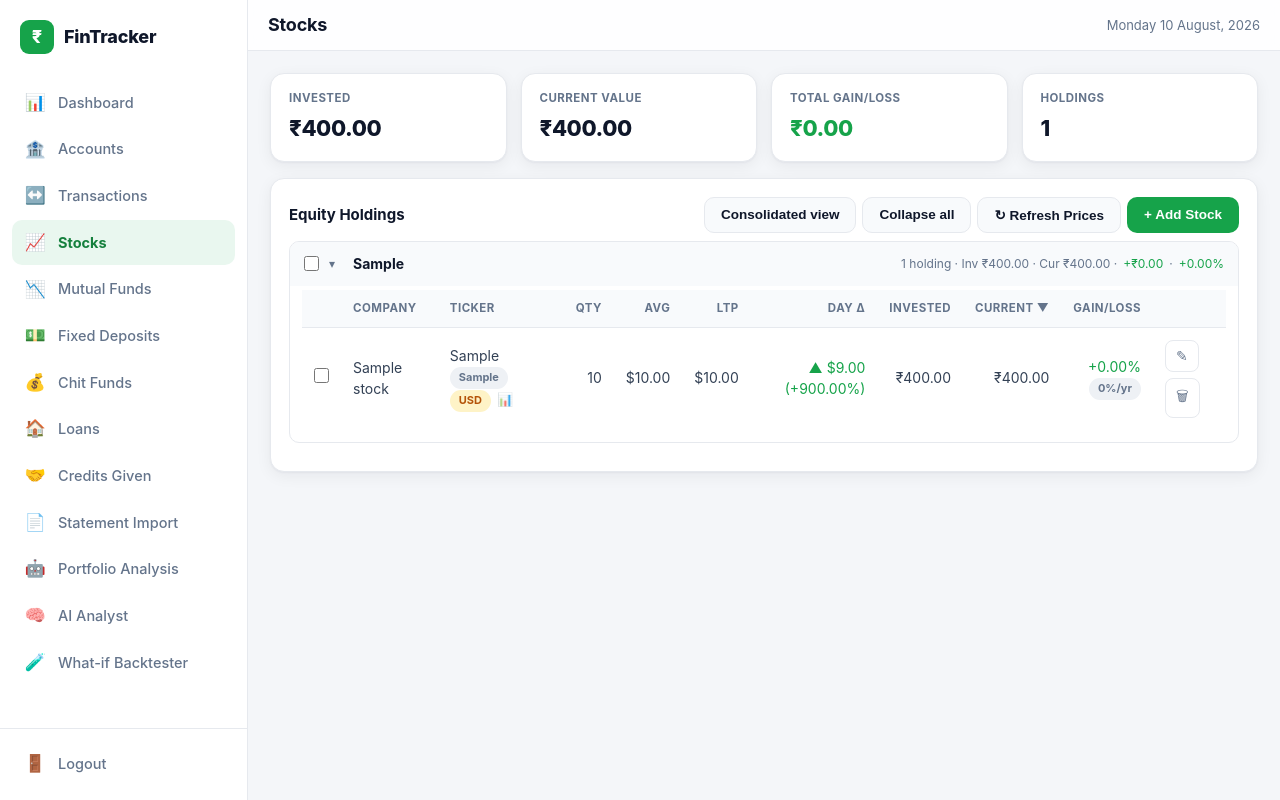
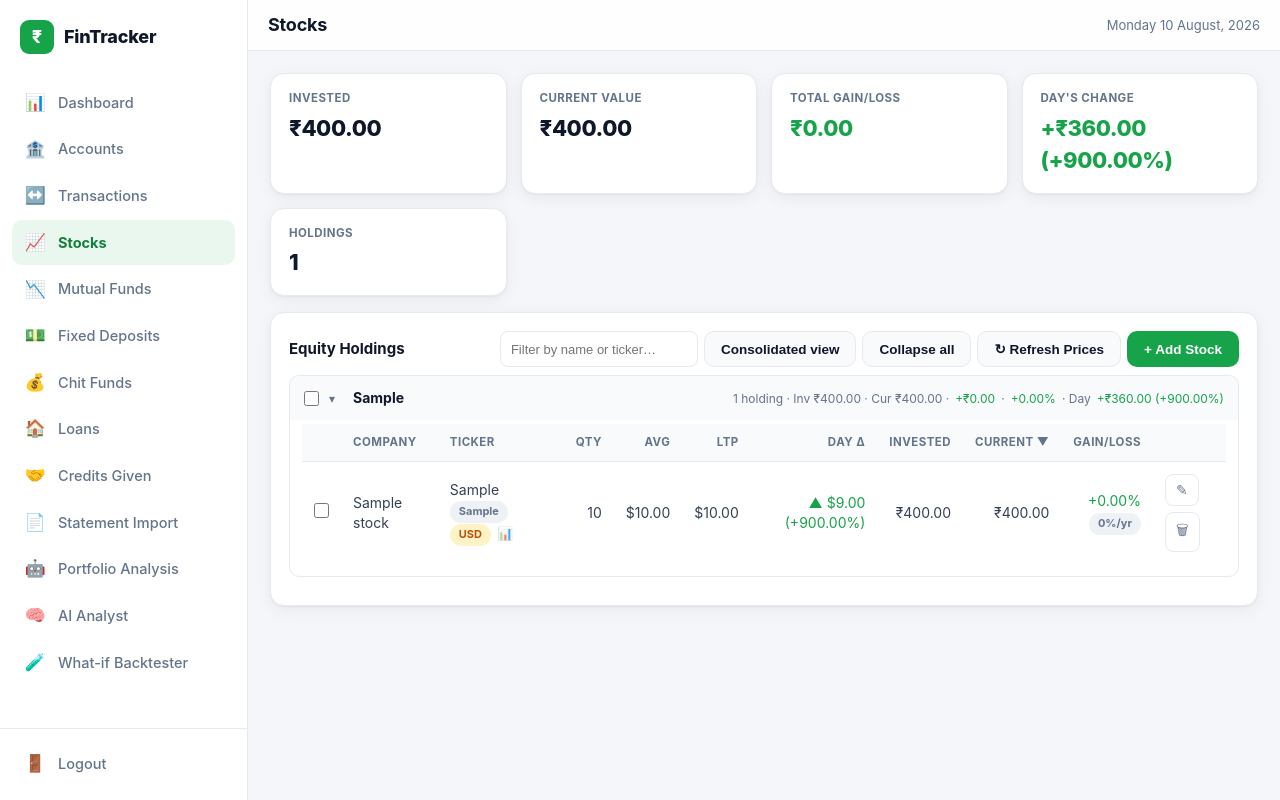
Before and after one commit to jinsphilip/PersonalFinance, a Flask app: page /stocks in a window 1280 px wide. Run offline with Flask 3, Linux system fonts and the light colour scheme; the visitor is signed in with stand-in values (Sample User, id 1); tables that the repository leaves empty hold one stand-in row (values such as "Sample post").

Commit message:
Stocks: add holdings filter + per-broker & overall day change
- Filter box (name/ticker) narrows the holdings live in both views,
  re-rendering without refetching.
- Each broker header now shows its total day change value + % vs the
  previous close, and a new 'Day's Change' summary card shows the overall
  portfolio move. Computed from prev_close in INR (fx-adjusted).

Co-Authored-By: Claude Opus 4.8 <noreply@anthropic.com>
Claude-Session: https://claude.ai/code/session_01KBoawQVtv6jFS8xAM3fnny

```diff
--- a/templates/stocks.html
+++ b/templates/stocks.html
@@ -7,6 +7,7 @@
   <div class="card"><div class="card-label">Invested</div><div class="card-value" id="sInvested">—</div></div>
   <div class="card"><div class="card-label">Current Value</div><div class="card-value" id="sCurrent">—</div></div>
   <div class="card"><div class="card-label">Total Gain/Loss</div><div class="card-value" id="sGain">—</div></div>
+  <div class="card"><div class="card-label">Day's Change</div><div class="card-value" id="sDay">—</div></div>
   <div class="card"><div class="card-label">Holdings</div><div class="card-value" id="sCount">—</div></div>
 </div>
 
@@ -14,6 +15,8 @@
   <div class="section-header">
     <span class="section-title">Equity Holdings</span>
     <div class="actions">
+      <input id="filterBox" type="search" placeholder="Filter by name or ticker…" oninput="onFilter(this.value)"
+             style="padding:7px 10px;border:1px solid var(--border,#e6e9ee);border-radius:8px;font-size:13px;min-width:180px;">
       <button class="btn btn-secondary" id="viewBtn" onclick="toggleView()">Consolidated view</button>
       <button class="btn btn-secondary" id="toggleAllBtn" onclick="toggleAll()">Collapse all</button>
       <button class="btn btn-secondary" id="refreshBtn">↻ Refresh Prices</button>
@@ -121,6 +124,51 @@ let view = localStorage.getItem('stockView') || 'broker';
 let selected = new Set();
 let rowIndex = {};
 let brokerKeys = {};
+let filterText = '';
+
+// Case-insensitive filter on company name / ticker.
+function matchesFilter(r) {
+  if (!filterText) return true;
+  const q = filterText.toLowerCase();
+  return (r.company_name || '').toLowerCase().includes(q)
+      || (r.ticker || '').toLowerCase().includes(q);
+}
+let _filterTimer = null;
+function onFilter(v) {
+  filterText = v.trim();
+  clearTimeout(_filterTimer);
+  _filterTimer = setTimeout(() => load(true), 120);   // re-render only, no refetch
+}
+
+// INR day-change value + previous value for a holding (null-safe).
+function dayValue(r) {
+  return r.day_change != null ? r.day_change * (r.quantity || 0) * (r.fx_rate || 1) : 0;
+}
+function prevValue(r) {
+  return r.prev_close != null ? r.prev_close * (r.quantity || 0) * (r.fx_rate || 1) : 0;
+}
+// Overall day's-change card across all holdings (value + %).
+function setDayCard() {
+  const el = document.getElementById('sDay');
+  if (!el) return;
+  const priced = rows.filter(r => r.day_change != null && r.prev_close != null);
+  if (!priced.length) { el.textContent = '—'; el.className = 'card-value'; return; }
+  const dv = priced.reduce((s, r) => s + dayValue(r), 0);
+  const pv = priced.reduce((s, r) => s + prevValue(r), 0);
+  const pct = pv > 0 ? dv / pv * 100 : 0;
+  el.textContent = `${dv >= 0 ? '+' : ''}${fmt(dv)} (${dv >= 0 ? '+' : ''}${fmtNum(pct)}%)`;
+  el.className = 'card-value ' + (dv >= 0 ? 'green' : 'red');
+}
+// Aggregate day-change badge for a set of holdings (value + %), or '' if none priced.
+function dayTotalBadge(items) {
+  const priced = items.filter(r => r.day_change != null && r.prev_close != null);
+  if (!priced.length) return '';
+  const dv = priced.reduce((s, r) => s + dayValue(r), 0);
+  const pv = priced.reduce((s, r) => s + prevValue(r), 0);
+  const pct = pv > 0 ? dv / pv * 100 : 0;
+  const up = dv >= 0;
+  return ` · Day <span class="${up ? 'gain' : 'loss'}">${up ? '+' : ''}${fmt(dv)} (${up ? '+' : ''}${fmtNum(pct)}%)</span>`;
+}
 
 function saveCollapsed() { localStorage.setItem('stockCollapsed', JSON.stringify([...collapsed])); }
 
@@ -403,22 +451,30 @@ async function exportSelected() {
   } catch (e) { showToast('Export failed: ' + (e.message || e), 'error'); }
 }
 
-async function load() {
-  rows = await apiGet(API);
+async function load(skipFetch) {
+  if (!skipFetch) rows = await apiGet(API);
   rowIndex = {}; brokerKeys = {};   // rebuilt as rows render below
 
   // Toggle visibility of broker-only controls.
   document.getElementById('viewBtn').textContent = view === 'broker' ? 'Consolidated view' : 'By broker view';
   document.getElementById('toggleAllBtn').style.display = view === 'broker' ? '' : 'none';
 
+  setDayCard();
   const wrap = document.getElementById('groups');
   if (!rows.length) { wrap.innerHTML = '<div class="empty">No stocks yet. Add one to get started.</div>'; refreshSummary(); return; }
 
-  if (view === 'consolidated') { renderConsolidated(wrap, rows); return; }
+  // Apply the text filter (both views).
+  const shown = rows.filter(matchesFilter);
+  if (filterText && !shown.length) {
+    wrap.innerHTML = `<div class="empty">No holdings match “${esc(filterText)}”.</div>`;
+    refreshSummary(); updateSelBar(); return;
+  }
 
-  const accounts = [...new Set(rows.map(r => r.demat_account))].sort();
+  if (view === 'consolidated') { renderConsolidated(wrap, shown); return; }
+
+  const accounts = [...new Set(shown.map(r => r.demat_account))].sort();
   wrap.innerHTML = accounts.map(acc => {
-    const items = sortItems(rows.filter(r => r.demat_account === acc));
+    const items = sortItems(shown.filter(r => r.demat_account === acc));
     brokerKeys[acc] = items.map(selKey);
     const aInv = items.reduce((s, r) => s + r.invested_value, 0);
     const aCur = items.reduce((s, r) => s + r.current_value, 0);
@@ -436,7 +492,7 @@ async function load() {
           <span class="broker-meta">${items.length} holding${items.length>1?'s':''}
             · Inv ${fmt(aInv)} · Cur ${fmt(aCur)}
             · <span class="${aPL>=0?'gain':'loss'}">${aPL>=0?'+':''}${fmt(aPL)}</span>
-            · ${gainPctBadge(aPct)}</span>
+            · ${gainPctBadge(aPct)}${dayTotalBadge(items)}</span>
         </div>
         <div class="broker-body" style="display:${isOpen ? 'block' : 'none'}">
           <div class="table-wrap"><table class="rtable">
```
